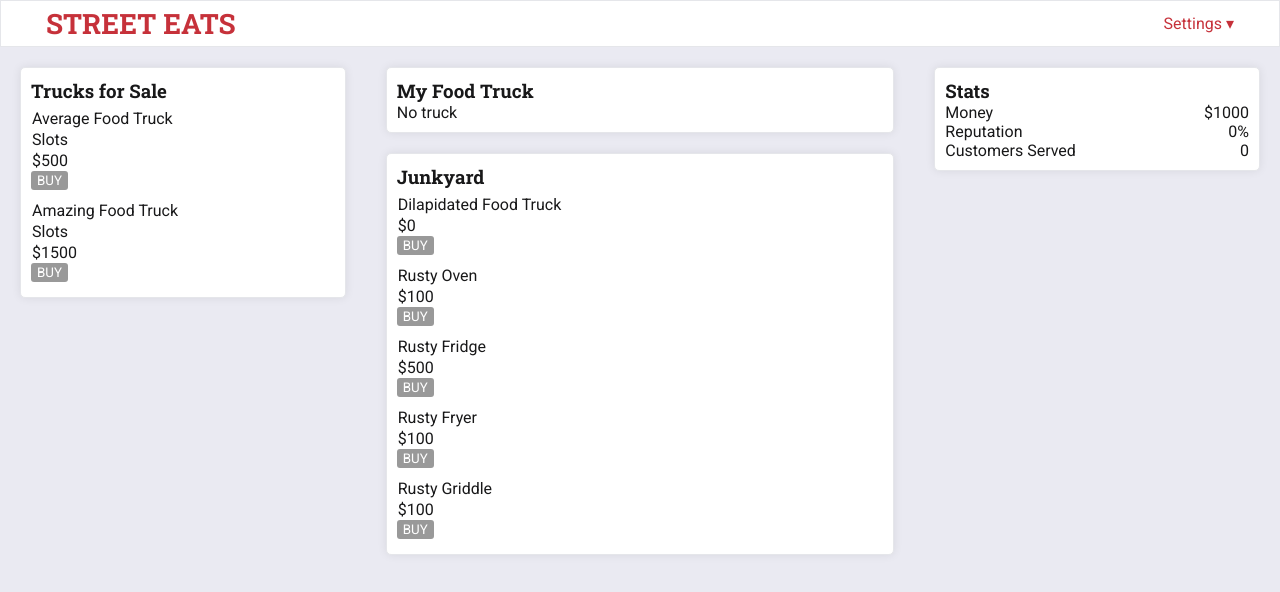
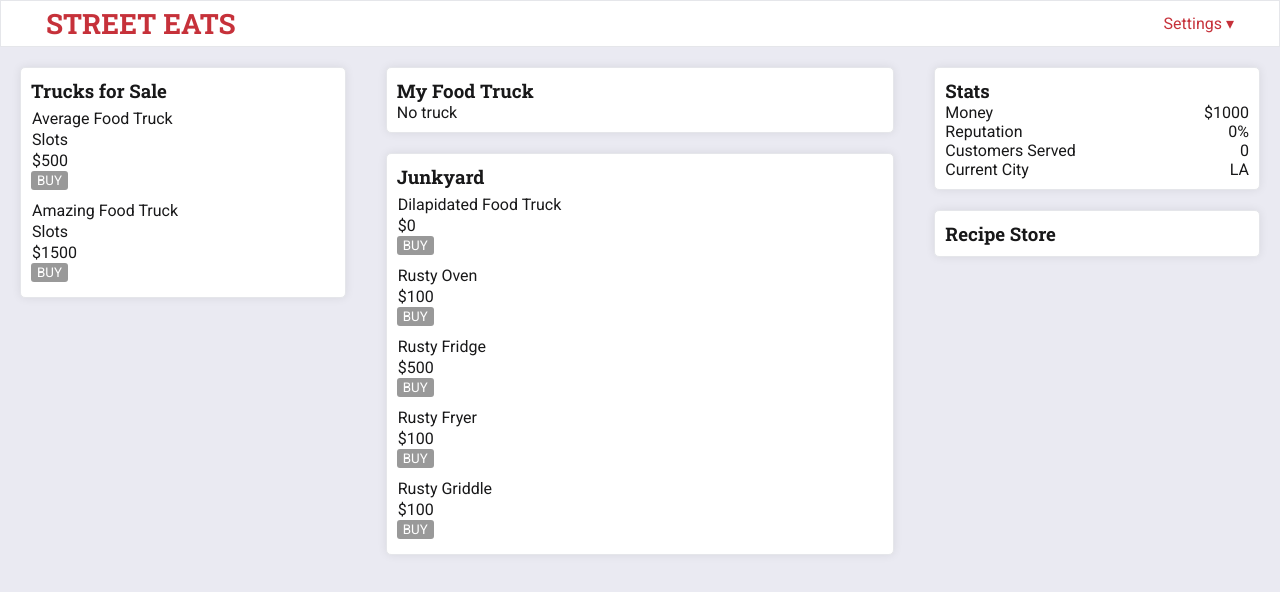
Before and after one commit to nmodi/meals-on-wheels, a React app: page / in a window 1280 px wide. Shown: the top 592 px of the page. Built offline with nearby package versions, Linux system fonts and the light colour scheme; the HTML template or start-up script is replaced by a standard one.

Commit message:
added recipe store component

```diff
--- a/src/App.jsx
+++ b/src/App.jsx
@@ -14,6 +14,7 @@ import store from './state/configureStore';
 import './base.css';
 import themes from './themes';
 import Junkyard from './components/Junkyard';
+import RecipeStore from './components/RecipeStore';
 
 const Body = styled.main`
     display: flex;
@@ -69,6 +70,7 @@ const App = () => {
                             </div>
                             <div style={{flex: 2}}>
                                 <MyStats />
+                                <RecipeStore />
                             </div>
                         </Main>
                     </Body>
--- a/src/components/MyStats.jsx
+++ b/src/components/MyStats.jsx
@@ -11,7 +11,7 @@ const StatItem = styled.li`
     align-items: center;
 `;
 
-const MyStats = props => {
+const MyStats = () => {
     const money = useSelector(state => state.money);
     const customers = useSelector(state => state.customersServed);
     const reputation = useSelector(state => state.reputation);
@@ -31,6 +31,9 @@ const MyStats = props => {
                 <StatItem>
                     <span>Customers Served</span>
                     <span>{customers}</span>
+                </StatItem><StatItem>
+                    <span>Current City</span>
+                    <span>LA</span>
                 </StatItem>
             </ul>
         </Card>
--- /dev/null
+++ b/src/components/RecipeStore.jsx
@@ -0,0 +1,14 @@
+import React from 'react';
+import styled from 'styled-components';
+import {useDispatch, useSelector} from 'react-redux';
+import Card from './Card';
+
+const RecipeStore = () => {
+    return (
+        <Card>
+            <h3>Recipe Store</h3>
+        </Card>
+    )
+}
+
+export default RecipeStore;
```
